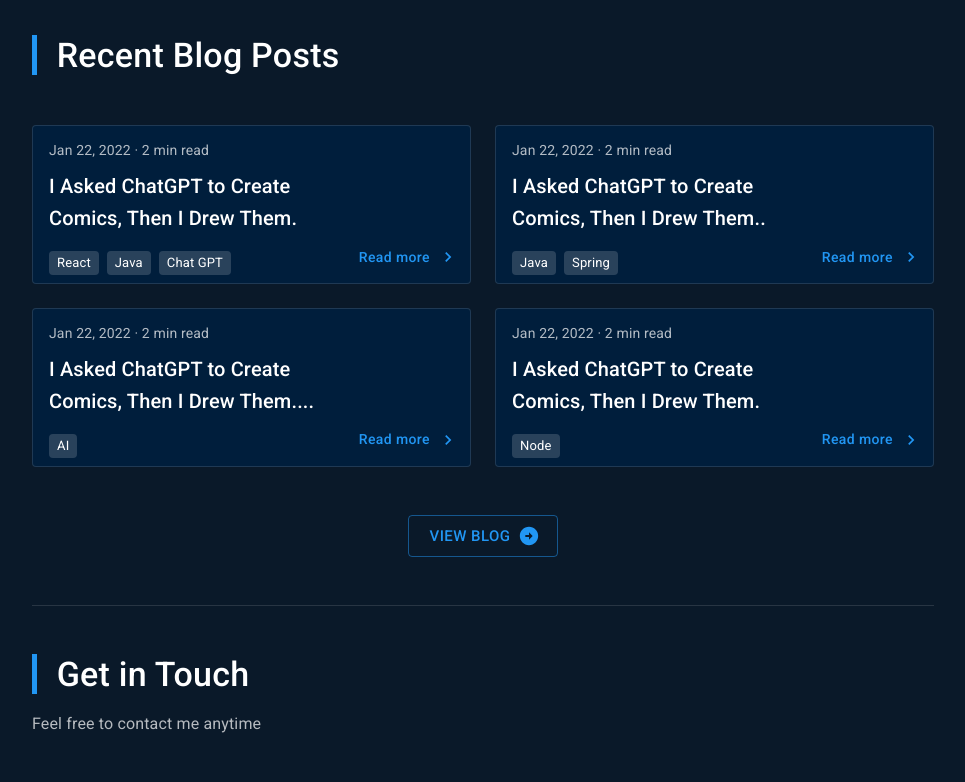
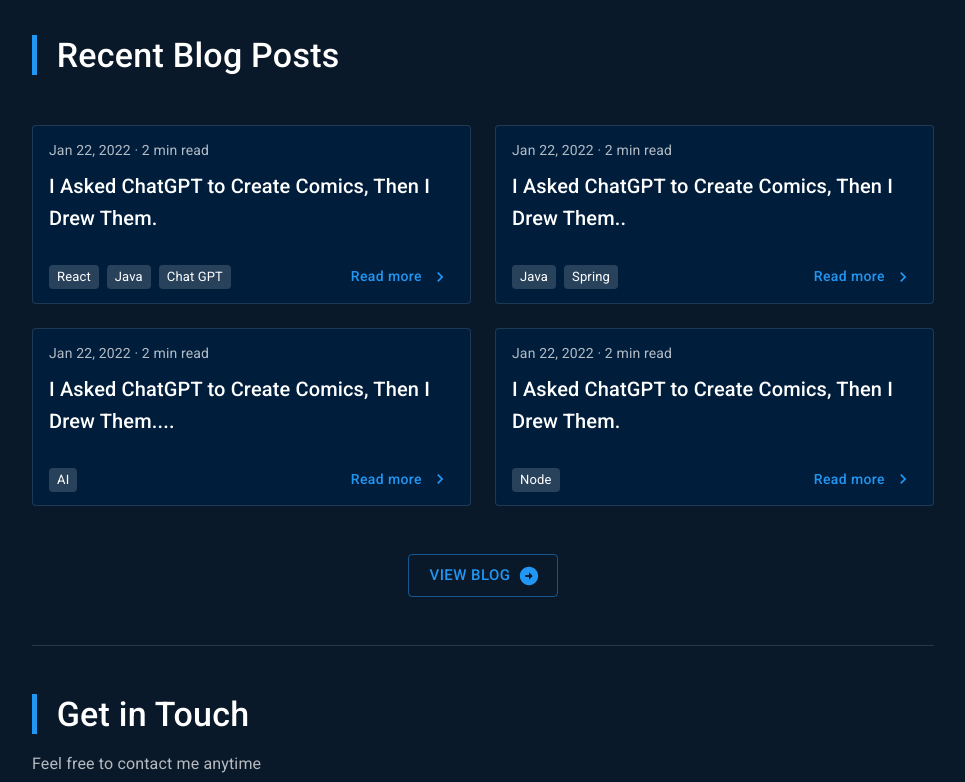
Before and after one commit to RyanBeGell/portfolio-site, a Next.js app: page / in a window 1280 px wide. Shown: the part 2640-3422 px from the top of the page, without its empty margins (298-1263 px from the left). Built offline with nearby package versions, Linux system fonts and the light colour scheme.

Commit message:
blog card spacing/styling changes

```diff
--- a/src/components/blog/Card/BlogCard.tsx
+++ b/src/components/blog/Card/BlogCard.tsx
@@ -1,3 +1,4 @@
+import KeyboardArrowRightIcon from '@mui/icons-material/KeyboardArrowRight';
 import { Chip, Grid, useTheme } from '@mui/material';
 import Box from '@mui/material/Box';
 import Button from '@mui/material/Button';
@@ -7,7 +8,6 @@ import Typography from '@mui/material/Typography';
 import Link from 'next/link';
 import { useRouter } from 'next/router';
 import { useEffect, useRef, useState } from 'react';
-import KeyboardArrowRightIcon from '@mui/icons-material/KeyboardArrowRight';
 
 export interface Props {
   title: string;
@@ -78,9 +78,8 @@ export default function BlogCard(props: Props) {
     >
       <CardContent
         sx={{
-          pl: boxSize === 'small' ? '16px ' : '24px ',
+          px: boxSize === 'small' ? '16px ' : '24px ',
           pt: boxSize === 'small' ? '12px' : '16px',
-          pr: '0px',
           pb: boxSize === 'small' ? '8px !important' : '16px !important',
         }}
       >
@@ -119,7 +118,7 @@ export default function BlogCard(props: Props) {
             {props.body}
           </Typography>
         </Box>
-        <Box display="flex" sx={{ mt: '8px', alignItems: 'center' }}>
+        <Box display="flex" sx={{ mt: '16px', alignItems: 'center' }}>
           <Grid container spacing={1} sx={{ alignItems: 'center' }}>
             {props.chips?.map((chip, index) => (
               <Grid item key={chip}>
@@ -137,24 +136,23 @@ export default function BlogCard(props: Props) {
               </Grid>
             ))}
           </Grid>
-        </Box>
-      </CardContent>
           <Box
             sx={{
               display: 'flex',
               justifyContent: 'flex-end',
               marginTop: 'auto',
-          p: '8px',
             }}
           >
             <Button
               variant="text"
               sx={{ whiteSpace: 'noWrap', textTransform: 'none' }}
-          endIcon={<KeyboardArrowRightIcon/>}
+              endIcon={<KeyboardArrowRightIcon />}
             >
               Read more
             </Button>
           </Box>
+        </Box>
+      </CardContent>
     </Card>
   );
 }
```
Lines whose indentation alone changed are shown as unchanged.
